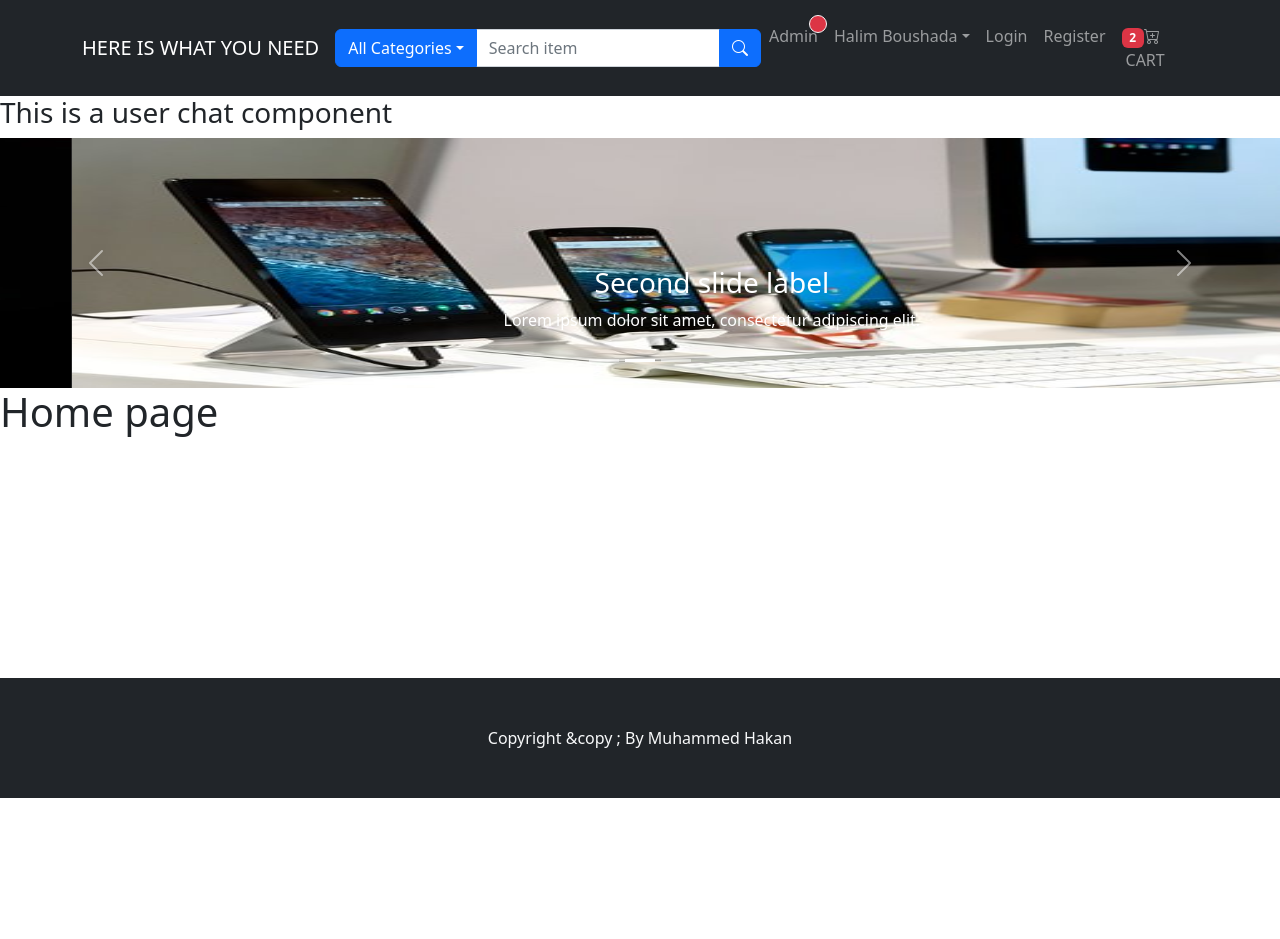
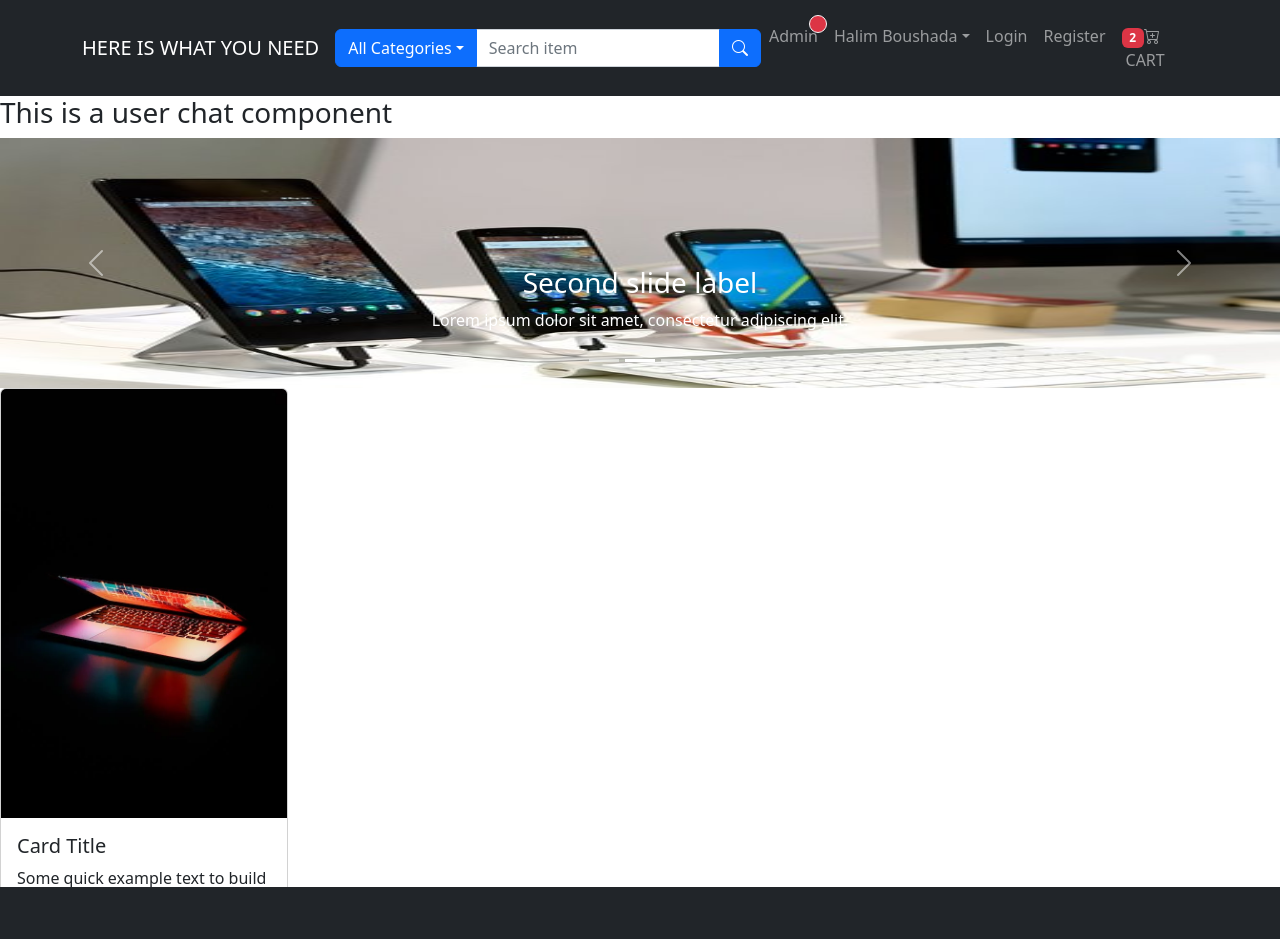
Before and after one commit to dikkat-lutfen/e-commerce-app, a React (Create React App) app in the folder frontend/: page / in a window 1280 px wide. Shown: the top 939 px of the page. Before the commit the page ends 800 px from the top, so only its background shows below. Built offline with nearby package versions, Linux system fonts and the light colour scheme.

Commit message:
I added  bootstrap card component

```diff
--- /dev/null
+++ b/frontend/src/components/user/CategoryCardComponent.js
@@ -0,0 +1,22 @@
+import React from 'react'
+import { Card, Button } from 'react-bootstrap'
+
+function CategoryCardComponent() {
+  return (
+    <div>
+      <Card style={{ width: '18rem' }}>
+      <Card.Img variant="top" src="images/laptop2.webp" />
+      <Card.Body>
+        <Card.Title>Card Title</Card.Title>
+        <Card.Text>
+          Some quick example text to build on the card title and make up the
+          bulk of the card's content.
+        </Card.Text>
+        <Button variant="primary">Go somewhere</Button>
+      </Card.Body>
+    </Card>
+    </div>
+  )
+}
+
+export default CategoryCardComponent
--- a/frontend/src/components/user/ProductCarouselComponent.js
+++ b/frontend/src/components/user/ProductCarouselComponent.js
@@ -8,7 +8,7 @@
       <Carousel.Item>
         <img
           className=" d-inline-block w-100 carouselImg"
-          src="/images/laptop2.webp"
+          src="/images/laptop1.jpeg"
           alt="First slide"
         />
         <Carousel.Caption>
--- a/frontend/src/pages/HomePage.js
+++ b/frontend/src/pages/HomePage.js
@@ -1,4 +1,5 @@
 import React from 'react'
+import CategoryCardComponent from '../components/user/CategoryCardComponent';
 import ProductCarouselComponent from '../components/user/ProductCarouselComponent';
 
 
@@ -6,7 +7,8 @@
   return (
     <div>
       <ProductCarouselComponent/>
-      <h1>Home page</h1>
+      <CategoryCardComponent/>
+
     </div>
   )
 }
```
